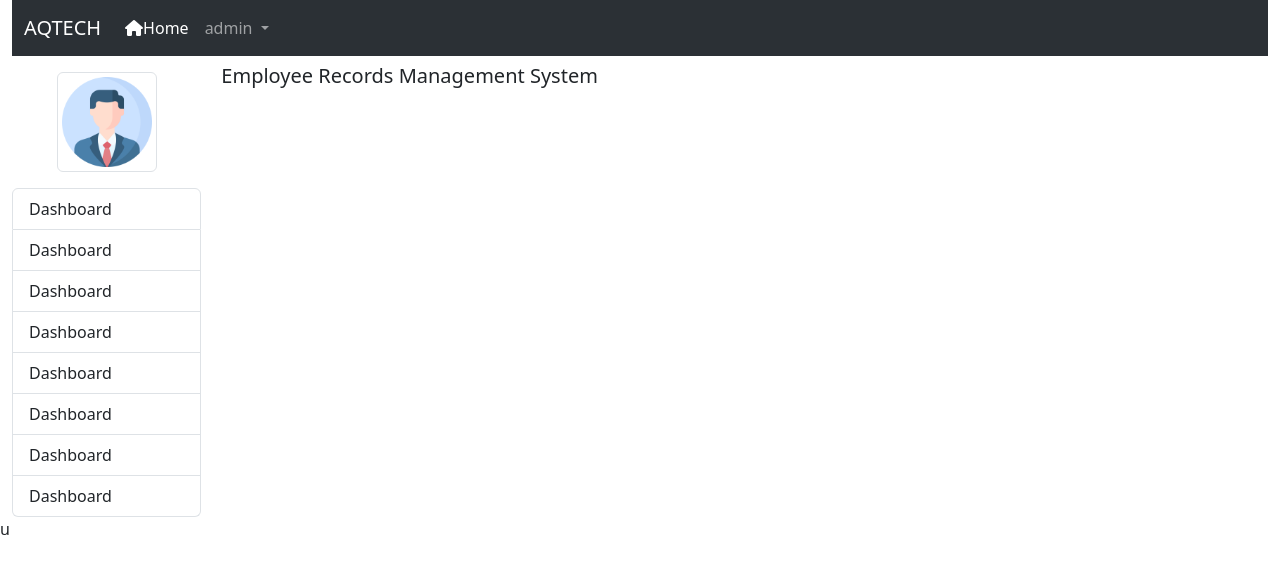
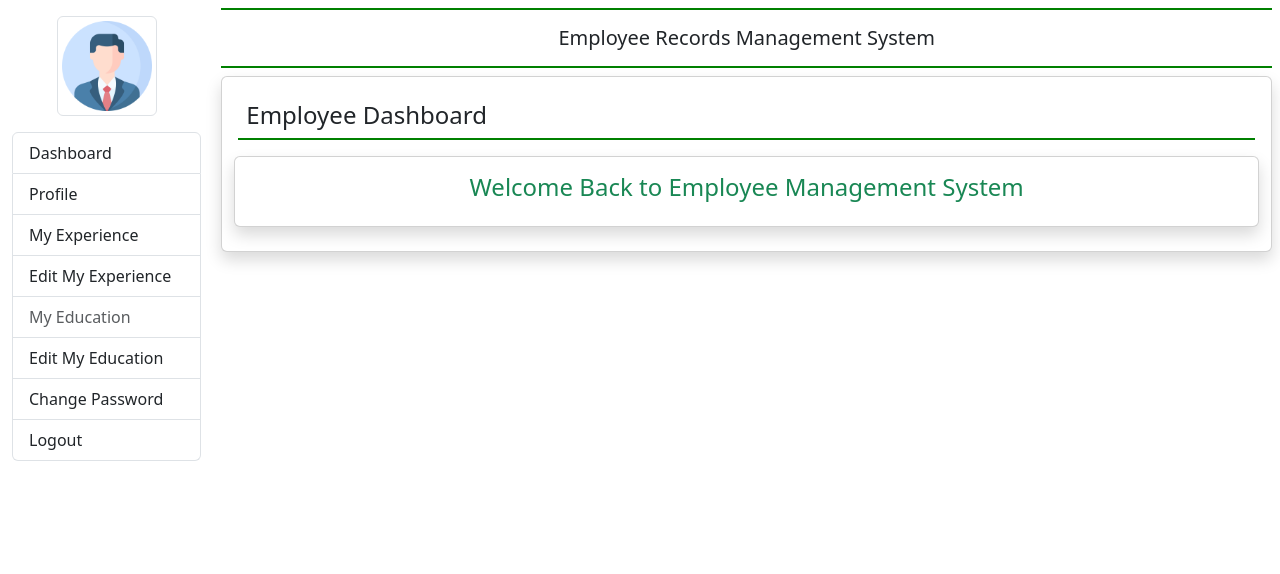
Before and after one commit to aqtech01/EmployeeRecordManagement, a Django app: page / in a window 1280 px wide. Shown: the top 574 px of the page. Run offline with Django 5.2, Linux system fonts and the light colour scheme; a user stored in the database is signed in.

Commit message:
auth and profile settings complete

```diff
--- a/employee/urls.py
+++ b/employee/urls.py
@@ -4,4 +4,6 @@ urlpatterns = [
     path("",home,name="home"),
     path("employee_signup/",employee_signup,name="employee_signup"),
     path("employee_signin/",employee_signin,name="employee_signin"),
+    path("profile/",profile,name="profile"),
+    path("employee_logout/",employee_logout,name="employee_logout"),
 ]
--- a/employee/views.py
+++ b/employee/views.py
@@ -5,10 +5,14 @@ from .models import *
 from django.contrib import messages
 from django.contrib.auth import authenticate,login,logout
 # Create your views here.
+
 def home(request):
+    if not request.user.is_authenticated:
+        return redirect("employee_signin")
     return render(request, "employee/index.html")
 
 def employee_signup(request):
+
     if request.method == "POST":
         data = request.POST
         first_name = data.get("first_name")
@@ -34,6 +38,7 @@ def employee_signup(request):
 
     return render(request, "employee/signup.html", {"title": "Employee SignUp"})
 def employee_signin(request):
+
     if request.method == "POST":
         data = request.POST
         email = data.get("email")
@@ -47,4 +52,47 @@ def employee_signin(request):
                 messages.error("User not found")
         except AuthenticationError as e:
             return f" Error : {e}"
+
     return render(request, "employee/signin.html")
+
+
+def profile(request):
+    if not request.user.is_authenticated:
+        return redirect("employee_signin")
+
+    user = request.user
+    employee= EmployeeDetail.objects.get(user=user)
+
+    if request.method == "POST":
+        data = request.POST
+        first_name = data.get("first_name")
+        last_name = data.get("last_name")
+        employee_code = data.get("employee_code")
+        employee_department = data.get("employee_department")
+        employee_designation = data.get("employee_designation")
+        employee_contact = data.get("employee_Contact")
+        employee_gender = data.get("employee_gender")
+        employee_joining_date = data.get("employee_joining_date")
+        # Update the value after geeting the value from form
+        employee.user.first_name= first_name
+        employee.user.last_name = last_name
+        employee.employee_code= employee_code
+        employee.employee_department = employee_department
+        employee.employee_designation = employee_designation
+        employee.employee_contact = employee_contact
+        employee.employee_gender = employee_gender
+        if employee_joining_date:
+            employee.employee_joining_date = employee_joining_date
+            try:
+                employee.user.save()
+                employee.save()
+                messages.success(request, "Profile Updated Successfully")
+            except:
+                return "Something Wrong"
+
+    return render(request, "employee/profile.html",{"employee":employee})
+
+
+def employee_logout(request):
+    logout(request)
+    return redirect("home")
--- a/templates/employee/base.html
+++ b/templates/employee/base.html
@@ -22,31 +22,39 @@
   </head>
   <body>
     <div class="container-fluid">
-        {% include "employee/navbar.html" %}
+
 
         <div class="row">
             <div class="col-sm-2">
                 <center><img src="{% static 'employee/images/profile.png' %}" width="100px" class="img-thumbnail rounded circle my-3" alt="logo" >
                 </center>
                 <div class="list-group">
-                    <a href="" class="list-group-item list-group-item-action">Dashboard</a>
-                    <a href="" class="list-group-item list-group-item-action">Dashboard</a>
-                    <a href="" class="list-group-item list-group-item-action">Dashboard</a>
-                    <a href="" class="list-group-item list-group-item-action">Dashboard</a>
-                    <a href="" class="list-group-item list-group-item-action">Dashboard</a>
-                    <a href="" class="list-group-item list-group-item-action">Dashboard</a>
-                    <a href="" class="list-group-item list-group-item-action">Dashboard</a>
-                    <a href="" class="list-group-item list-group-item-action">Dashboard</a>
+                  <a href="#" class="list-group-item list-group-item-action ">
+                    Dashboard
+                  </a>
+                  <a href="{% url "profile" %}" class="list-group-item list-group-item-action">Profile</a>
+                  <a href="#" class="list-group-item list-group-item-action">My Experience</a>
+                  <a href="#" class="list-group-item list-group-item-action">Edit My Experience</a>
+                  <a href="#" class="list-group-item list-group-item-action disabled">My Education</a>
+                  <a href="#" class="list-group-item list-group-item-action "> Edit My Education</a>
+                  <a href="#" class="list-group-item list-group-item-action "> Change Password</a>
+                  <a href="{% url "employee_logout" %}" class="list-group-item list-group-item-action "> Logout</a>
+
                 </div>
             </div>
 
         <div class="col-sm-10 p-0">
             <div class="container-fluid p-2">
-                <h5>Employee Records Management System</h5>
+                <h5 class="text-center p-3 font-weight-bold "style="border-bottom:2px solid green;border-top:2px solid green" >Employee Records Management System</h5>
+                <div class="card shadow">
+                  <div class="card-body">
+                    {% block main %}{% endblock main %}
+                  </div>
+                </div>
             </div>
         </div>
     </div>
-</div>u
+</div>
     {% block content %}{% endblock content %}
     <script
       src="https://cdn.jsdelivr.net/npm/bootstrap@5.3.3/dist/js/bootstrap.bundle.min.js"
--- a/templates/employee/index.html
+++ b/templates/employee/index.html
@@ -1,4 +1,15 @@
 {% extends "employee/base.html" %}
-{% block content %}
+{% block main %}
+<h4 class="text-green p-2" style="border-bottom:2px solid green">Employee Dashboard</h4>
 
-{% endblock content %}
+<div class="row text-center">
+    <div class="col-sm-12 p-2">
+        <div class="card shadow">
+            <div class="card-body">
+                <h4 class="text-success">Welcome Back to Employee Management System</h4>
+                <h5 class="text-captalize">{{request.user.first_name}} {{request.user.last_name}}</h5>
+            </div>
+        </div>
+    </div>
+</div>
+{% endblock main %}
--- a/templates/employee/navbar.html
+++ b/templates/employee/navbar.html
@@ -32,7 +32,7 @@
             data-bs-toggle="dropdown"
             aria-expanded="false"
           >
-            {{user.username}}
+            {{user.first_name}} {{user.last_name}}
           </a>
           <ul class="dropdown-menu">
             <li> <a class="dropdown-item" href="{% url "employee_signin" %}"
```
Also changed, not shown: templates/employee/profile.html (added, +67 -0 lines), templates/employee/signin.html (+5 -4 lines), templates/employee/signup.html (+5 -4 lines), db.sqlite3.
